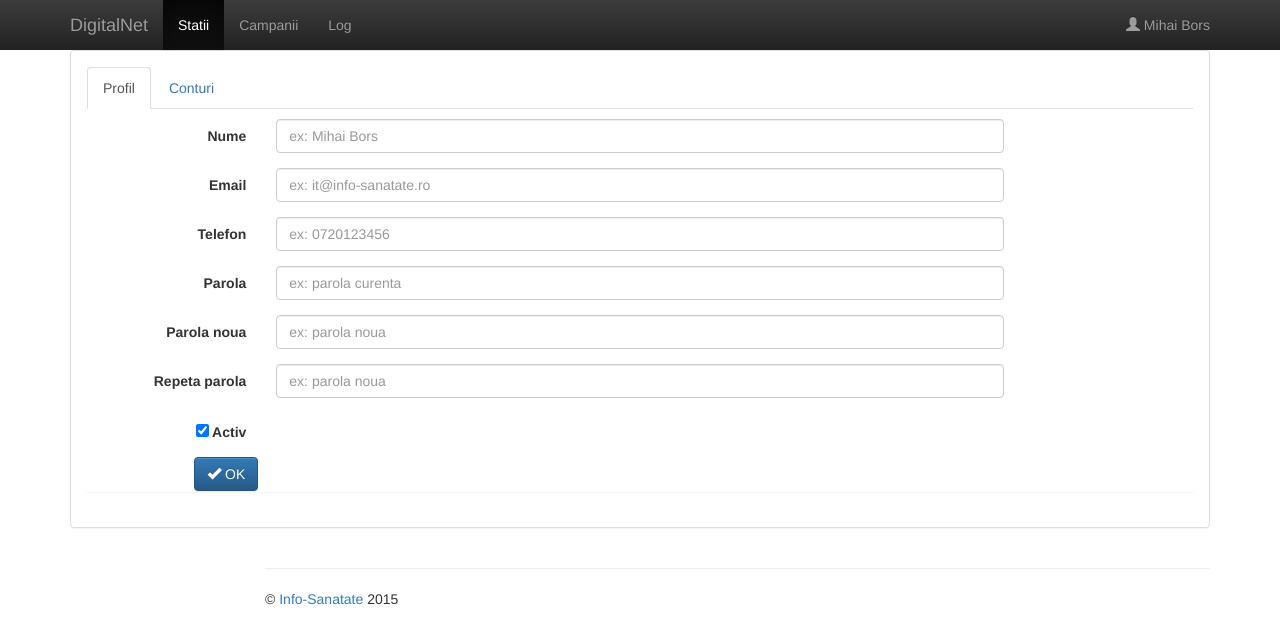
After one commit to urucualex/digitalnet, a CodeIgniter app: page /database/users in a window 1280 px wide. The commit adds this page. Shown: the top 644 px of the page. Run offline with CodeIgniter, Linux system fonts and the light colour scheme; some libraries are stand-ins or nearby versions.

Commit message:
Add user profile and user list view, update other views

```diff
--- /dev/null
+++ b/application/controllers/Users.php
@@ -0,0 +1,25 @@
+<?php
+defined('BASEPATH') OR exit('No direct script access allowed');
+
+class Users extends CI_Controller {
+
+	/**
+	 * Index Page for this controller.
+	 *
+	 * Maps to the following URL
+	 * 		http://example.com/index.php/welcome
+	 *	- or -
+	 * 		http://example.com/index.php/welcome/index
+	 *	- or -
+	 * Since this controller is set as the default controller in
+	 * config/routes.php, it's displayed at http://example.com/
+	 *
+	 * So any other public methods not prefixed with an underscore will
+	 * map to /index.php/welcome/<method_name>
+	 * @see http://codeigniter.com/user_guide/general/urls.html
+	 */
+	public function index() {
+		$this->load->view('user');
+	}
+
+}
--- a/application/views/media_item.php
+++ b/application/views/media_item.php
@@ -22,7 +22,7 @@
 				    				<div class="form-group">
 				    					<label class="col-sm-2 control-label">Fisier</label>
 				    					<div class="col-sm-7">
-				    						<input type="text" readonly="readonly" class="form-control" name="filename"/>
+				    						<input type="text" readonly="readonly" class="form-control" name="filename" value="osciloccocinum.wmv"/>
 				    					</div>
 				    					<div class="col-sm-1">
 				    						<label for="file" class="btn btn-default">
@@ -36,8 +36,8 @@
 
 				    				<div class="form-group">
 				    					<label class="col-sm-2 control-label">Lungime</label>
-				    					<div class="col-sm-1">
-				    						<input type="text" readonly="" class="form-control" name="length"/>
+				    					<div class="col-sm-2">
+				    						<input type="text" readonly="" value="00:12:00" class="form-control" name="length"/>
 				    					</div>
 				    				</div>
 
--- a/application/views/menu.php
+++ b/application/views/menu.php
@@ -22,7 +22,7 @@
                 </li>
             </ul>
             <ul class="nav navbar-nav navbar-right">
-                <li><a href="#/user">User Name</a></li>
+                <li><a href="/users"><span class="glyphicon glyphicon-user"></span> Mihai Bors</a></li>
             </ul>
         </nav>
     </div>
--- /dev/null
+++ b/application/views/user.php
@@ -0,0 +1,137 @@
+<?php
+    $this->load->view('header');
+    $this->load->view('menu');
+?>
+
+<div class="container">
+	<div class="panel panel-default">
+		<div class="panel-body">
+			<div role="tabpanel" class="panel">
+				<!-- Nav tabs -->
+				<ul class="nav nav-tabs" role="tablist">
+					<li role="presentation" class="active"><a href="#profile" aria-controls="profile" role="tab" data-toggle="tab">Profil</a></li>
+					<li role="presentation"><a href="#accounts" aria-controls="accounts" role="tab" data-toggle="tab">Conturi</a></li>
+				</ul>
+			  	<!-- Tab panes -->
+			  	<div class="tab-content">
+				    <div role="tabpanel" class="tab-pane active" id="profile">
+				    	<div class="row">
+				    		<div class="col-sm-12">
+				    			<form class="form-horizontal">
+				    				<div class="form-group">
+				    					<label class="col-sm-2 control-label">Nume</label>
+				    					<div class="col-sm-8">
+				    						<input type="text" placeholder="ex: Mihai Bors" class="form-control" name="name"/>
+				    					</div>
+				    				</div>
+
+				    				<div class="form-group">
+				    					<label class="col-sm-2 control-label">Email</label>
+				    					<div class="col-sm-8">
+				    						<input type="text" placeholder="ex: it@info-sanatate.ro" class="form-control" name="email"/>
+				    					</div>
+				    				</div>
+
+				    				<div class="form-group">
+				    					<label class="col-sm-2 control-label">Telefon</label>
+				    					<div class="col-sm-8">
+				    						<input type="text" placeholder="ex: 0720123456" class="form-control" name="phone"/>
+				    					</div>
+				    				</div>
+
+				    				<div class="form-group">
+				    					<label class="col-sm-2 control-label">Parola</label>
+				    					<div class="col-sm-8">
+				    						<input type="password" placeholder="ex: parola curenta" class="form-control" name="password"/>
+				    					</div>
+				    				</div>
+
+				    				<div class="form-group">
+				    					<label class="col-sm-2 control-label">Parola noua</label>
+				    					<div class="col-sm-8">
+				    						<input type="password" placeholder="ex: parola noua" class="form-control" name="newpassword"/>
+				    					</div>
+				    				</div>
+
+				    				<div class="form-group">
+				    					<label class="col-sm-2 control-label">Repeta parola</label>
+				    					<div class="col-sm-8">
+				    						<input type="password" placeholder="ex: parola noua" class="form-control" name="newpassword2"/>
+				    					</div>
+				    				</div>
+
+				    				<div class="form-group">
+				    					<label class="col-sm-2 control-label">
+				    							<input type="checkbox" checked="checked" name="active"> Activ
+				    					</label>
+				    				</div>
+
+				    				<div class="col-sm-10 col-sm-offset-1">
+				    					<button class="btn btn-primary"> <span class="glyphicon glyphicon-ok">	</span> OK</button>
+				    				</div>
+				    			</form>
+				    		</div>
+				    	</div>
+				    </div>
+				    <div role="tabpanel" class="tab-pane" id="accounts">
+						<div class="row">
+				    		<div class="col-sm-12">
+								<table class="table table-striped">
+									<thead>
+										<tr>
+											<th>#</th>
+											<th>Actiuni</th>
+											<th>Nume</th>
+											<th>Email</th>
+											<th>Telefon</th>
+											<th>Activ</th>
+					 					</tr>
+									</thead>
+									<tbody>
+										<tr>
+											<td>1</td>
+											<td>
+												<a href="/users" target="_blank" class="btn btn-sm btn-default"><span class="glyphicon glyphicon-pencil"></span></a>
+												<a href="/users/delete/1" target="_blank" class="btn btn-sm btn-danger"><span class="glyphicon glyphicon-remove"></span></a>
+											</td>
+											<td>Mihai Bors</td>
+											<td>it@info-sanatate.ro</td>
+											<td>074123456</td>
+											<td><span class="glyphicon glyphicon-ok"></span></td>
+										</tr>
+										<tr>
+											<td>1</td>
+											<td>
+												<a href="/users" target="_blank" class="btn btn-sm btn-default"><span class="glyphicon glyphicon-pencil"></span></a>
+												<a href="/users/delete/1" target="_blank" class="btn btn-sm btn-danger"><span class="glyphicon glyphicon-remove"></span></a>
+											</td>
+											<td>Mihai Bors</td>
+											<td>it@info-sanatate.ro</td>
+											<td>074123456</td>
+											<td><span class="glyphicon glyphicon-ok"></span></td>
+										</tr>
+										<tr>
+											<td>1</td>
+											<td>
+												<a href="/users" target="_blank" class="btn btn-sm btn-default"><span class="glyphicon glyphicon-pencil"></span></a>
+												<a href="/users/delete/1" target="_blank" class="btn btn-sm btn-danger"><span class="glyphicon glyphicon-remove"></span></a>
+											</td>
+											<td>Mihai Bors</td>
+											<td>it@info-sanatate.ro</td>
+											<td>074123456</td>
+											<td><span class="glyphicon glyphicon-ok"></span></td>
+										</tr>
+									</tbody>
+								</table>
+				    		</div>
+				    	</div>
+				    </div>
+			  	</div>
+			</div>
+		</div>
+	</div>
+</div> <!-- container -->
+
+
+<?php
+    $this->load->view('footer');
```
